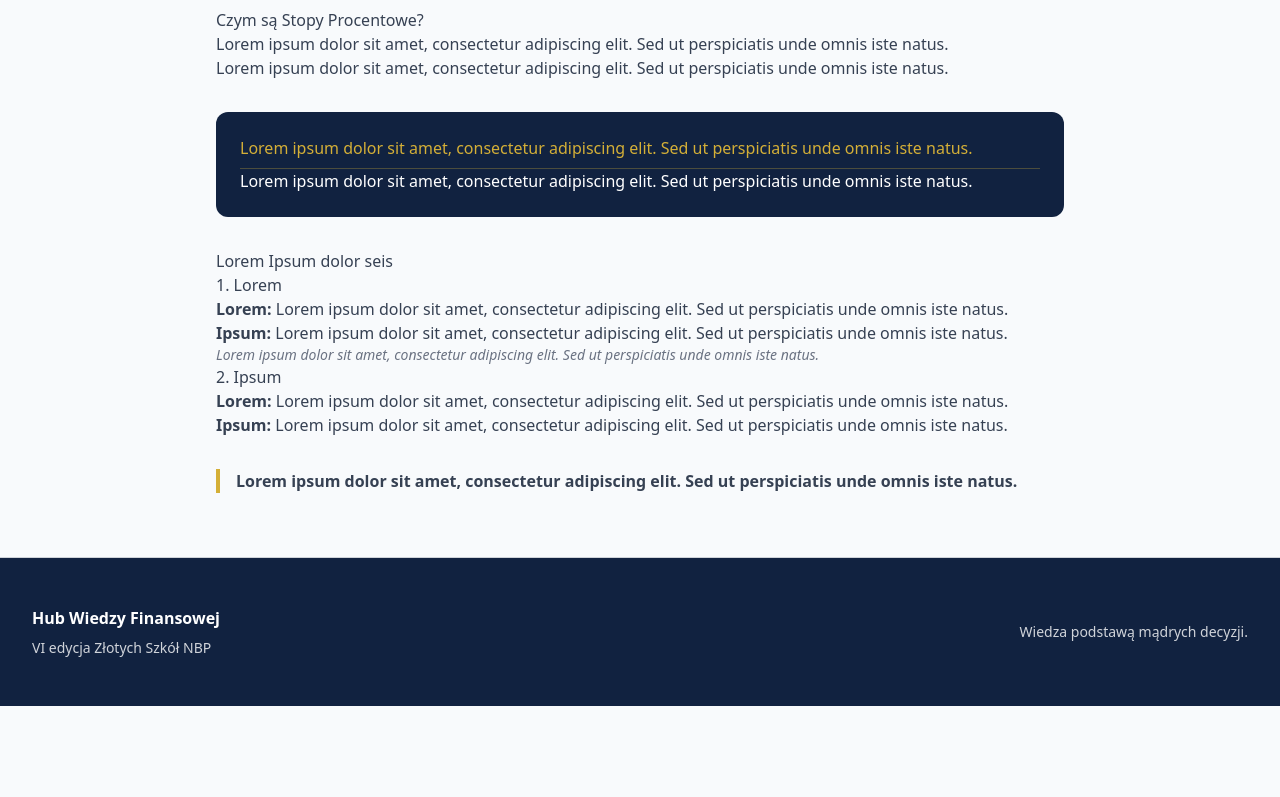
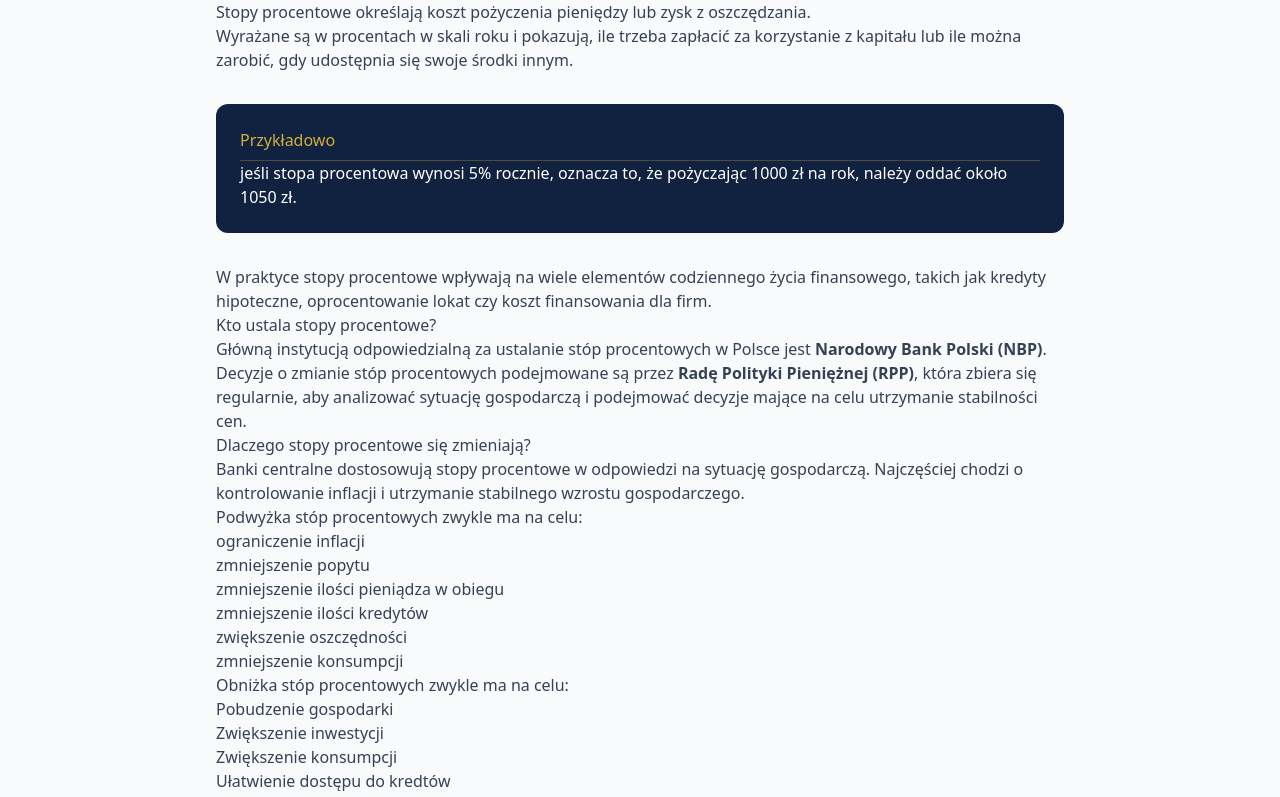
Before and after one commit to Smarkk2367/FinanceFundamentals, a Next.js app: page /topics/interest-rates in a window 1280 px wide. Shown: the part 383-1180 px from the top of the page. Before the commit the page ends 1089 px from the top, so only its background shows below. Built offline with nearby package versions, Linux system fonts and the light colour scheme.

Commit message:
feat: interest rates information

```diff
--- a/app/topics/inflation/page.tsx
+++ b/app/topics/inflation/page.tsx
@@ -73,7 +73,8 @@
                 <p className="text-white/90 leading-relaxed max-w-2xl">
                     Inflacja jest naturalnym zjawiskiem w gospodarce rynkowej.
                     Kluczowe jest jednak jej tempo. Zbyt wysoka inflacja może destabilizować gospodarkę,
-                    natomiast umiarkowana i kontrolowana jest uznawana za element zdrowego rozwoju ekonomicznego.
+                    natomiast umiarkowana i kontrolowana jest uznawana za element zdrowego rozwoju ekonomicznego. <br />
+                    Pojęciem przeciwnym do inlfacji jest <b>deflacja</b>
                 </p>
             </div>
         </ArticleLayout>
--- a/app/topics/interest-rates/page.tsx
+++ b/app/topics/interest-rates/page.tsx
@@ -4,42 +4,71 @@
     return (
         <ArticleLayout
             title="Stopy Procentowe"
-            description="Lorem ipsum dolor sit amet, consectetur adipiscing elit. Sed ut perspiciatis unde omnis iste natus."
+            description="Czym są i kto je ustala?"
         >
             <h2>Czym są Stopy Procentowe?</h2>
             <p>
-                Lorem ipsum dolor sit amet, consectetur adipiscing elit. Sed ut perspiciatis unde omnis iste natus.
+                Stopy procentowe określają koszt pożyczenia pieniędzy lub zysk z oszczędzania.
             </p>
             <p>
-                Lorem ipsum dolor sit amet, consectetur adipiscing elit. Sed ut perspiciatis unde omnis iste natus.
+                Wyrażane są w procentach w skali roku i pokazują,
+                ile trzeba zapłacić za korzystanie z kapitału lub ile można zarobić, gdy udostępnia się swoje środki innym.
             </p>
 
             <div className="bg-brand-navy-light text-white p-6 rounded-xl my-8">
-                <h3 className="text-brand-gold mt-0 border-b border-brand-gold/30 pb-2">Lorem ipsum dolor sit amet, consectetur adipiscing elit. Sed ut perspiciatis unde omnis iste natus.</h3>
+                <h3 className="text-brand-gold mt-0 border-b border-brand-gold/30 pb-2">Przykładowo</h3>
                 <p className="mb-0">
-                    Lorem ipsum dolor sit amet, consectetur adipiscing elit. Sed ut perspiciatis unde omnis iste natus.
+                    jeśli stopa procentowa wynosi 5% rocznie, oznacza to, że pożyczając 1000 zł na rok, należy oddać około 1050 zł.
                 </p>
             </div>
 
-            <h2>Lorem Ipsum dolor seis</h2>
-
-            <h3>1. Lorem</h3>
-            <ul>
-                <li><strong>Lorem:</strong> Lorem ipsum dolor sit amet, consectetur adipiscing elit. Sed ut perspiciatis unde omnis iste natus.</li>
-                <li><strong>Ipsum:</strong> Lorem ipsum dolor sit amet, consectetur adipiscing elit. Sed ut perspiciatis unde omnis iste natus.</li>
-            </ul>
-            <p className="text-sm italic text-gray-500">
-                Lorem ipsum dolor sit amet, consectetur adipiscing elit. Sed ut perspiciatis unde omnis iste natus.
+            <p>
+                W praktyce stopy procentowe wpływają na wiele elementów codziennego życia finansowego,
+                takich jak kredyty hipoteczne, oprocentowanie lokat czy koszt finansowania dla firm.
             </p>
 
-            <h3>2. Ipsum</h3>
-            <ul>
-                <li><strong>Lorem:</strong> Lorem ipsum dolor sit amet, consectetur adipiscing elit. Sed ut perspiciatis unde omnis iste natus.</li>
-                <li><strong>Ipsum:</strong> Lorem ipsum dolor sit amet, consectetur adipiscing elit. Sed ut perspiciatis unde omnis iste natus.</li>
-            </ul>
+            <h2>Kto ustala stopy procentowe?</h2>
+            <p>
+                Główną instytucją odpowiedzialną za ustalanie stóp procentowych w Polsce jest <strong>Narodowy Bank Polski (NBP)</strong>.
+            </p>
 
-            <p className="font-bold border-l-4 border-brand-gold pl-4 mt-8">
-                Lorem ipsum dolor sit amet, consectetur adipiscing elit. Sed ut perspiciatis unde omnis iste natus.
+            <p>
+                Decyzje o zmianie stóp procentowych podejmowane są przez <strong>Radę Polityki Pieniężnej (RPP)</strong>,
+                która zbiera się regularnie, aby analizować sytuację gospodarczą i podejmować decyzje mające na celu utrzymanie stabilności cen.
+            </p>
+
+            <h2>
+                Dlaczego stopy procentowe się zmieniają?
+            </h2>
+            <p>
+                Banki centralne dostosowują stopy procentowe w odpowiedzi na sytuację gospodarczą.
+                Najczęściej chodzi o kontrolowanie inflacji i utrzymanie stabilnego wzrostu gospodarczego.
+            </p>
+            <p>
+                Podwyżka stóp procentowych zwykle ma na celu:
+                <ol>
+                    <li>ograniczenie inflacji</li>
+                    <li>zmniejszenie popytu</li>
+                    <li>zmniejszenie ilości pieniądza w obiegu</li>
+                    <li>zmniejszenie ilości kredytów</li>
+                    <li>zwiększenie oszczędności</li>
+                    <li>zmniejszenie konsumpcji</li>
+                </ol>
+            </p>
+            <p>
+                Obniżka stóp procentowych zwykle ma na celu:
+                <ol>
+                    <li>Pobudzenie gospodarki</li>
+                    <li>Zwiększenie inwestycji</li>
+                    <li>Zwiększenie konsumpcji</li>
+                    <li>Ułatwienie dostępu do kredtów</li>
+                </ol>
+            </p>
+            <h2>Jak stopy procentowe wpływają na Twoje finanse?</h2>
+            <p>
+                Stopy procentowe mają bezpośredni wpływ na finanse. Wpływają na wysokość rat kredytów,
+                oprocentowanie lokat, a także na ogólną sytuację gospodarczą. Wysokie stopy oznaczają  wyżesze raty kredytów czy
+                oprocentowanie oszczędności.
             </p>
         </ArticleLayout>
     );
--- a/app/topics/page.tsx
+++ b/app/topics/page.tsx
@@ -7,7 +7,7 @@
     const topics = [
         {
             title: "Inflacja i jej skutki",
-            description: "Lorem ipsum dolor sit amet, consectetur adipiscing elit. Sed do eiusmod tempor incididunt ut labore et dolore magna aliqua.",
+            description: "Czym jest inflacja, jak wpływa na nasze oszczędności i siłę nabywczą pieniądza.",
             icon: <TrendingUp className="h-8 w-8 text-brand-gold mb-4" />,
             href: "/topics/inflation"
         },
@@ -25,7 +25,7 @@
         },
         {
             title: "Stopy Procentowe",
-            description: "Excepteur sint occaecat cupidatat non proident, sunt in culpa qui officia deserunt mollit anim id est laborum.",
+            description: "Czym są i kto je ustala?",
             icon: <Percent className="h-8 w-8 text-brand-gold mb-4" />,
             href: "/topics/interest-rates"
         },
```
